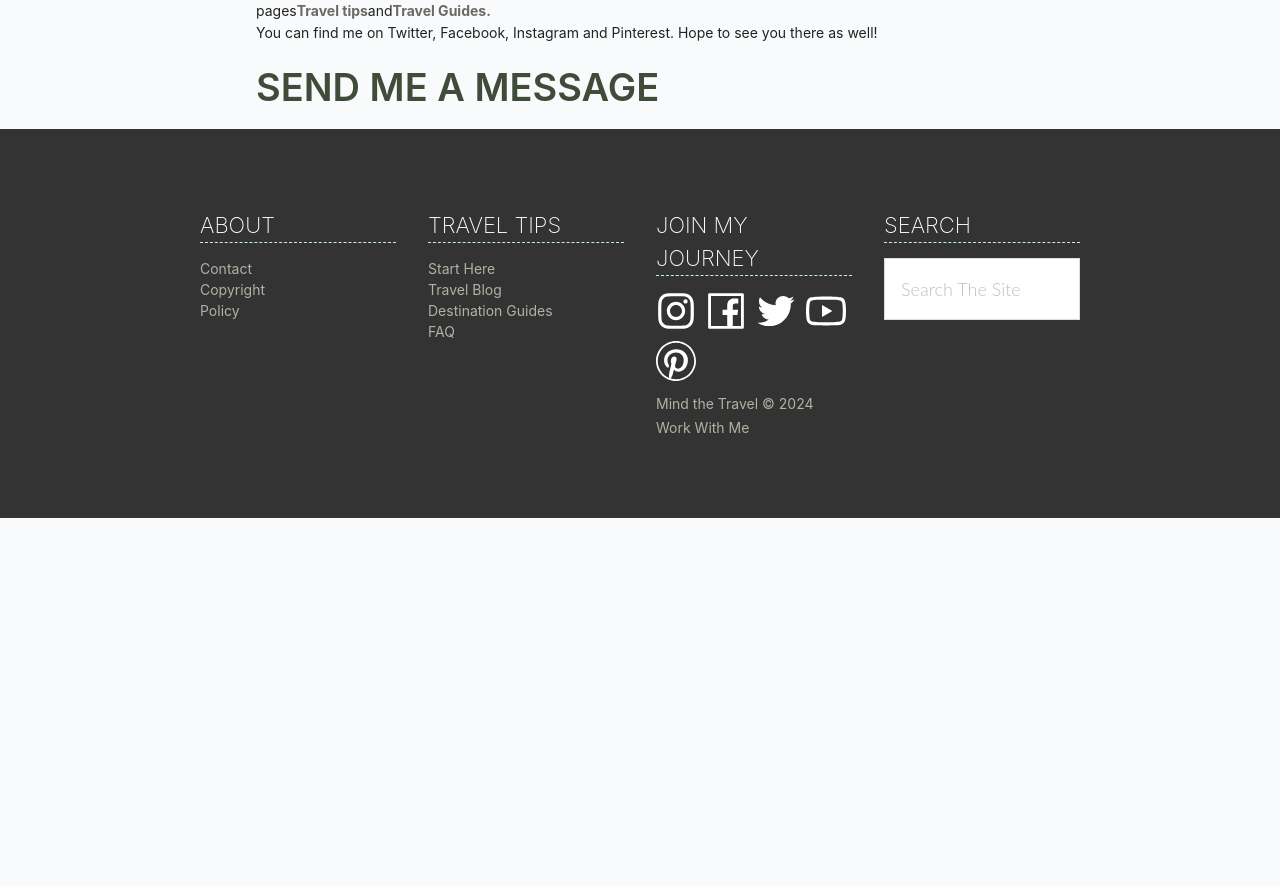
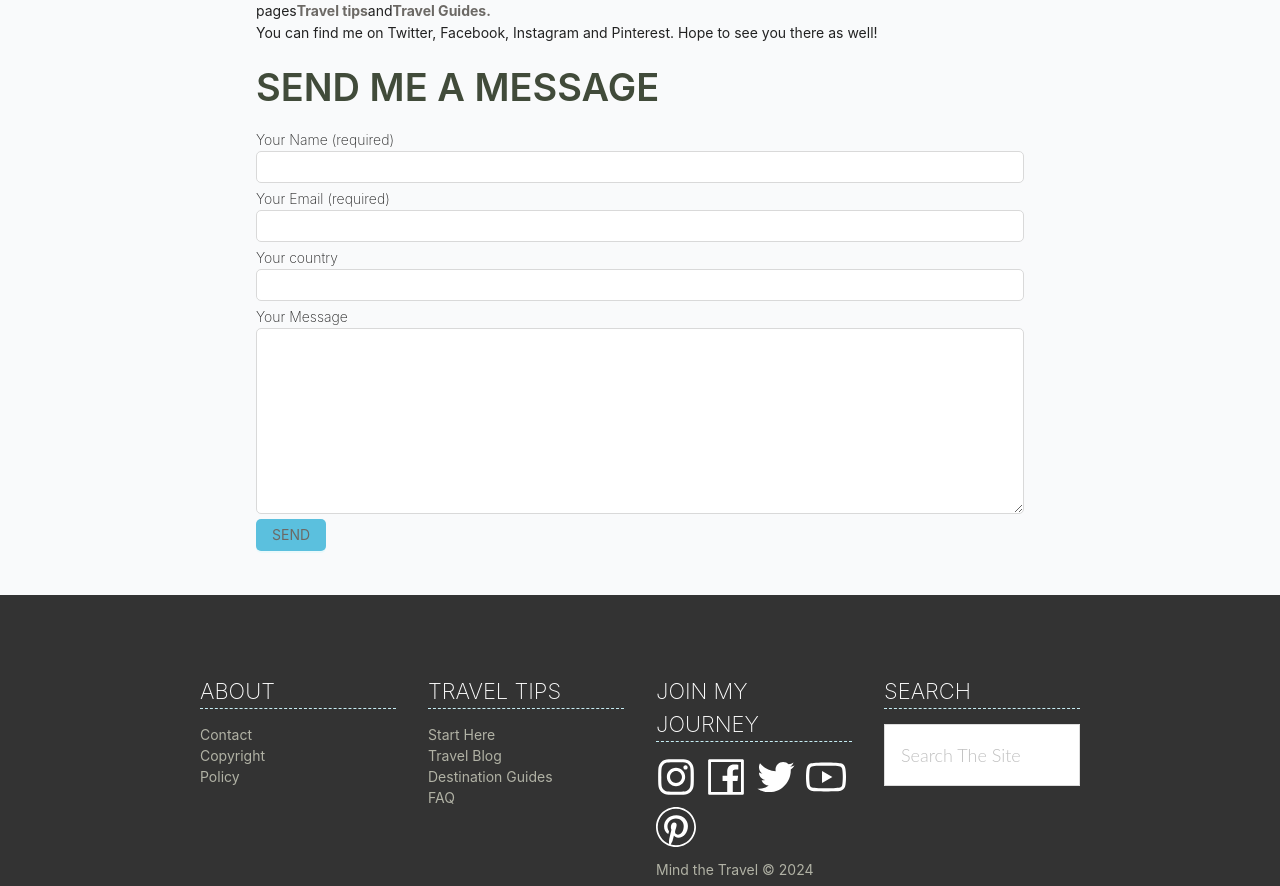
Before and after one commit to anhminh270622/mindthetravel, a React (Vite) app: page /contact in a window 1280 px wide. Shown: the part 720-1606 px from the top of the page. Before the commit the page ends 1238 px from the top, so only its background shows below. Built offline with nearby package versions, Linux system fonts and the light colour scheme.

Commit message:
done contact

```diff
--- a/src/web/features/contact/component/ContactComponent.module.scss
+++ b/src/web/features/contact/component/ContactComponent.module.scss
@@ -1,4 +1,5 @@
 .root {
+	padding-bottom: 44px;
 	:global {
 		h1 {
 			text-transform: uppercase;
@@ -10,6 +11,4 @@
 	.textContainer {
 		padding-top: 44px;
 	}
-	.form {
-	}
 }
--- a/src/web/features/contact/component/ContactComponent.tsx
+++ b/src/web/features/contact/component/ContactComponent.tsx
@@ -1,27 +1,51 @@
-import React from 'react'
-import Information from '../../../common/infomation/Information'
-import { Flex, Typography } from 'antd'
-import styles from './ContactComponent.module.scss'
+import React from 'react';
+import Information from '../../../common/infomation/Information';
+import { Flex, Typography } from 'antd';
+import styles from './ContactComponent.module.scss';
+import ContactForm from './contactForm/ContactForm';
 
 export default function ContactComponent() {
 	return (
 		<div className={styles.root}>
-            <Information description='Contact' />
+			<Information description="Contact" />
 			<Flex className="layout" vertical>
-                <Flex vertical className={styles.textContainer} >
+				<Flex vertical className={styles.textContainer}>
 					<Typography.Title level={1}>Contact</Typography.Title>
-                    <Typography.Text >Please note, I don’t accept guest posts and link insertions on my website. For other types of collaboration, visit this <a href="https://mindthetravel.com/advertisepr/" className='bold'> page</a> </Typography.Text>
-                    <Typography.Text >I won’t respond if you offer me guest posting or link insertion.</Typography.Text>
-                    <Typography.Text >If you have any other questions please use this form below to contact me directly. It might take a while to respond your letters, but be sure to hear from me anyway. If you are looking for the new piece of travel information see this pages
-                        <a href="https://mindthetravel.com/advertisepr/" className='bold'>Travel tips</a>
+					<Typography.Text>
+						Please note, I don’t accept guest posts and link insertions on my
+						website. For other types of collaboration, visit this{' '}
+						<a href="https://mindthetravel.com/advertisepr/" className="bold">
+							page
+						</a>{' '}
+					</Typography.Text>
+					<Typography.Text>
+						I won’t respond if you offer me guest posting or link insertion.
+					</Typography.Text>
+					<Typography.Text>
+						If you have any other questions please use this form below to
+						contact me directly. It might take a while to respond your letters,
+						but be sure to hear from me anyway. If you are looking for the new
+						piece of travel information see this pages
+						<a href="https://mindthetravel.com/advertisepr/" className="bold">
+							Travel tips
+						</a>
 						and
-                        <a href="https://mindthetravel.com/destinations/" className='bold'>Travel Guides.</a></Typography.Text>
-                    <Typography.Text >You can find me on Twitter, Facebook, Instagram and Pinterest. Hope to see you there as well!</Typography.Text>
+						<a href="https://mindthetravel.com/destinations/" className="bold">
+							Travel Guides.
+						</a>
+					</Typography.Text>
+					<Typography.Text>
+						You can find me on Twitter, Facebook, Instagram and Pinterest. Hope
+						to see you there as well!
+					</Typography.Text>
 				</Flex>
 				<Flex className={styles.form}>
-                    <Typography.Title level={1} className="pt-5">SEND ME A MESSAGE</Typography.Title>
+					<Typography.Title level={1} className="pt-5">
+						SEND ME A MESSAGE
+					</Typography.Title>
 				</Flex>
+				<ContactForm />
 			</Flex>
 		</div>
-    )
+	);
 }
--- /dev/null
+++ b/src/web/features/contact/component/contactForm/ContactForm.module.scss
@@ -0,0 +1,10 @@
+:root {
+	:global {
+		.ant-form-item {
+            margin-bottom: 5px !important;
+			.ant-form-item-label {
+				padding-bottom: 0 !important;
+			}
+		}
+	}
+}
--- /dev/null
+++ b/src/web/features/contact/component/contactForm/ContactForm.tsx
@@ -0,0 +1,28 @@
+import { Button, Flex, Form, Input } from 'antd';
+import TextArea from 'antd/es/input/TextArea';
+import React from 'react';
+import styles from './ContactForm.module.scss';
+
+export default function ContactForm() {
+	return (
+		<Form name="form_item_path" layout="vertical" className={styles.root}>
+			<Form.Item label="Your Name (required) ">
+				<Input type="text" />
+			</Form.Item>
+			<Form.Item label="Your Email (required) ">
+				<Input type="text" />
+			</Form.Item>
+			<Form.Item label="Your country ">
+				<Input type="text" />
+			</Form.Item>
+			<Form.Item label="Your Message ">
+				<TextArea rows={8} />
+			</Form.Item>
+			<Flex>
+				<Button type="primary" htmlType="submit">
+					SEND
+				</Button>
+			</Flex>
+		</Form>
+	);
+}
--- a/src/web/features/home/component/HomeComponent.module.scss
+++ b/src/web/features/home/component/HomeComponent.module.scss
@@ -30,10 +30,14 @@
 		background-position: center;
 		background-size: cover;
 		background-repeat: no-repeat;
+		height: 700px;
 		.cardItem {
 			width: 60%;
 			margin: 0 auto;
 			padding: 20px 0;
+			display: grid;
+			grid-template-columns: repeat(3, 1fr);
+			gap: 20px;
 		}
 	}
 	.popularDestinations,
@@ -42,7 +46,7 @@
 		margin: 0 auto;
 		.cardPopular,
 		.cardTravelEasier {
-			padding-top: 70px;
+			padding: 70px 20px 0 20px;
 			display: flex;
 			flex-direction: row;
 			justify-content: space-between;
--- a/src/web/features/home/component/HomeComponent.tsx
+++ b/src/web/features/home/component/HomeComponent.tsx
@@ -1,7 +1,12 @@
 import { Button, Flex, Typography } from 'antd';
 import React from 'react';
 import CardItem from './cardItem/CardItem';
-import { homeData, popularDestinations, travelData, travelEasier } from '../../../api/home/mocks';
+import {
+	homeData,
+	popularDestinations,
+	travelData,
+	travelEasier,
+} from '../../../api/home/mocks';
 import styles from './HomeComponent.module.scss';
 import EmotionForm from '../../../common/infomation/emotionForm/EmotionForm';
 import BoxContainer from '../../../common/infomation/boxContainer/BoxContainer';
@@ -29,20 +34,21 @@ export default function HomeComponent() {
 				<Flex flex={3} gap={20} className={styles.featurePost} vertical>
 					<ButtonComponent title="FEATURED POSTS" btnText="GET MORE!" />
 					<Flex className={styles.cardFeaturePost}>
-						<Flex
-							wrap
-							justify="space-between"
-							gap={15}
-							className={styles.cardItem}
-						>
+						<div className={styles.cardItem}>
 							{travelData.map((item) => (
-								<FeaturePost key={item.id} {...item} />
+								<FeaturePost
+									key={item.id}
+									{...item}
+									style={{ maxHeight: '320px' }}
+								/>
 							))}
-						</Flex>
+						</div>
 					</Flex>
 				</Flex>
 				<Flex vertical className={styles.popularDestinations}>
-					<ButtonComponent title="POPULAR DESTINATIONS" btnText="EXPLORE THE WORLD!"
+					<ButtonComponent
+						title="POPULAR DESTINATIONS"
+						btnText="EXPLORE THE WORLD!"
 					/>
 					<Flex
 						wrap
@@ -56,13 +62,11 @@ export default function HomeComponent() {
 					</Flex>
 				</Flex>
 				<Flex vertical className={styles.travelEasier}>
-					<ButtonComponent title="TRAVELING IS EASIER THAN YOU THINK" btnText="HERE'S WHY!"
+					<ButtonComponent
+						title="TRAVELING IS EASIER THAN YOU THINK"
+						btnText="HERE'S WHY!"
 					/>
-					<Flex
-						vertical
-						gap={15}
-						className={styles.cardTravelEasier}
-					>
+					<Flex vertical gap={15} className={styles.cardTravelEasier}>
 						<Flex flex={3} gap={20}>
 							{travelEasier.map((item) => (
 								<CardItem key={item.id} {...item} />
@@ -71,7 +75,6 @@ export default function HomeComponent() {
 					</Flex>
 				</Flex>
 			</Flex>
-
 		</Flex>
 	);
 }
--- a/src/web/features/home/component/featurePost/FeaturePost.module.scss
+++ b/src/web/features/home/component/featurePost/FeaturePost.module.scss
@@ -2,7 +2,8 @@
 	:global {
 		.ant-card {
 			background-color: #414a3b;
-			width: 260px;
+			width: 100%;
+			height: 100%;
 			border: none;
 			.ant-card-meta-title {
 				color: white !important;
```
Lines whose indentation alone changed are shown as unchanged.
